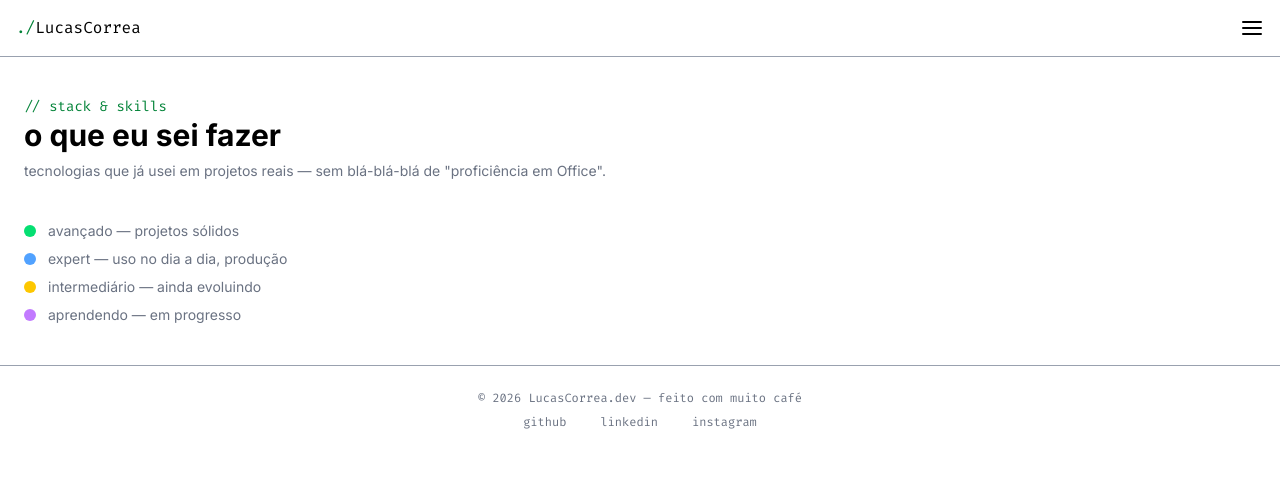
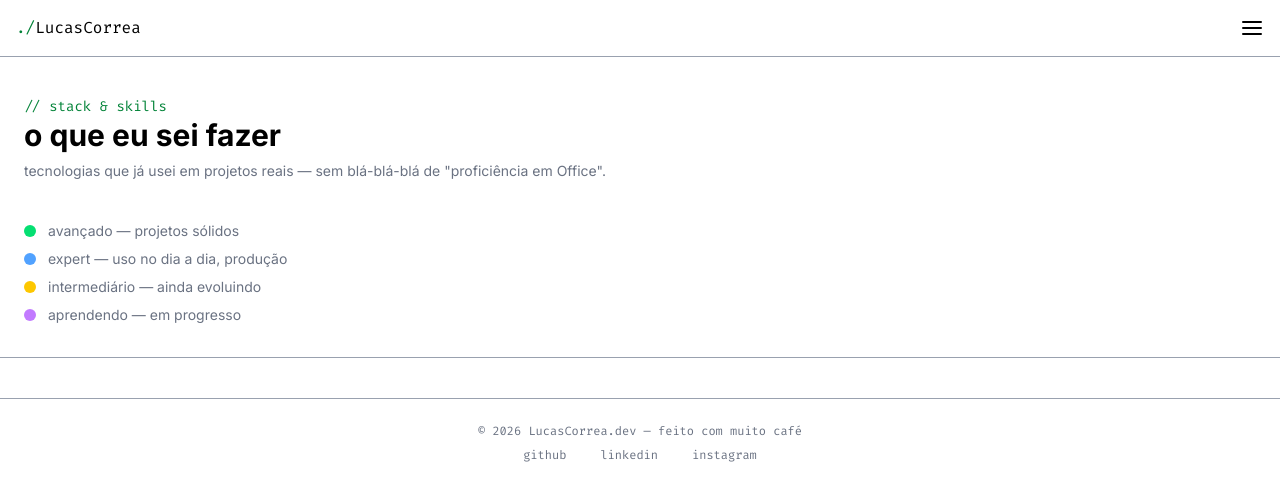
Before and after one commit to lucascorr-eng/portfolio-dev, a React (Vite) app in the folder portfolio-dev/: page / in a window 1280 px wide. Shown: the top 500 px of the page. Built offline with nearby package versions, Linux system fonts and the light colour scheme.

Commit message:
structure herosection - Skills 2.0

```diff
--- a/portfolio-dev/src/sections/skills/SkillsHeroSection.jsx
+++ b/portfolio-dev/src/sections/skills/SkillsHeroSection.jsx
@@ -1,7 +1,9 @@
+import DividerLine from "../../components/ui/dividerLine";
+
 function SkillsHeroSection() {
   return (
     <>
-      <div className="font-inter text-sm px-6">
+      <div className="font-inter text-sm px-6 mb-8">
         <p className="text-green-700 font-firaCode">// stack & skills</p>
         <h1 className="text-3xl font-bold mb-2">o que eu sei fazer</h1>
         <p className="text-gray-500 mb-10">
@@ -28,6 +30,8 @@ function SkillsHeroSection() {
           </div>
         </div>
       </div>
+
+      <DividerLine />
     </>
   );
 }
```
